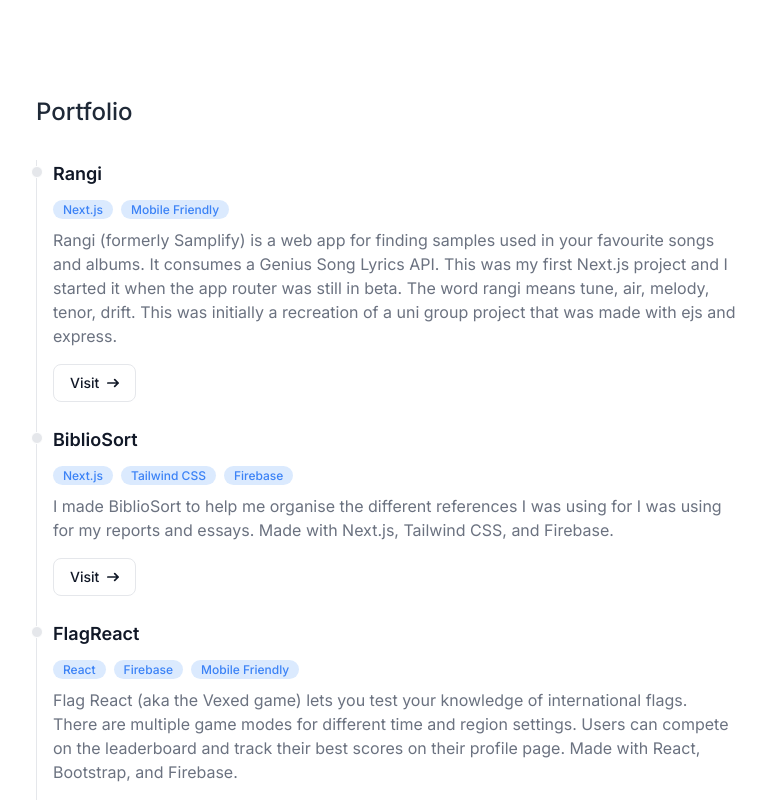
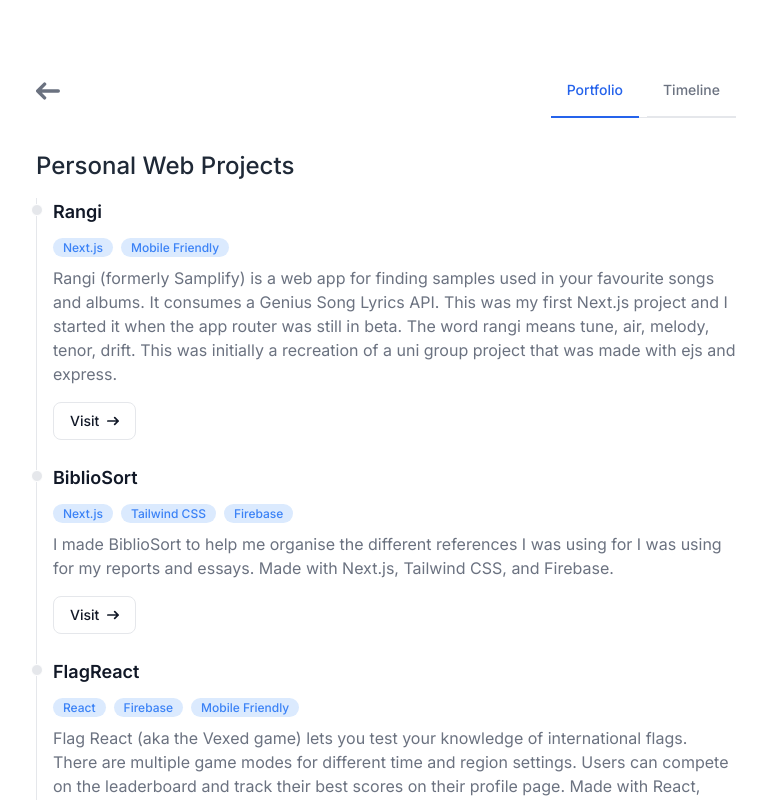
Before and after one commit to ElPlaso/portfolio, a Next.js app: page /portfolio in a window 1280 px wide. Shown: the top 800 px of the page, without its empty margins (254-1021 px from the left). Built offline with nearby package versions, Linux system fonts and the light colour scheme.

Commit message:
add layout and navbar.

```diff
--- /dev/null
+++ b/src/app/(main)/layout.tsx
@@ -0,0 +1,17 @@
+import NavBar from "@/components/layout/navbar";
+import Link from "next/link";
+
+export default function RootLayout({
+  children,
+}: {
+  children: React.ReactNode;
+}) {
+  return (
+    <main className="flex min-h-screen flex-col items-center justify-between p-8 max-sm:px-4 max-sm:py-0">
+      <div className="flex flex-col space-y-8 w-[700px] mt-8 max-md:mt-2 max-md:w-[100%] items-start justify-start mb-16">
+        <NavBar />
+        <div>{children}</div>
+      </div>
+    </main>
+  );
+}
--- a/src/app/portfolio/page.tsx
+++ b/src/app/(main)/portfolio/page.tsx
@@ -1,6 +1,5 @@
 import ProjectListItem from "@/components/project-list-item";
 import Project from "@/types/project";
-import Link from "next/link";
 
 const projects: Project[] = [
   {
@@ -28,10 +27,9 @@
 
 export default function PortfolioPage() {
   return (
-    <main className="flex min-h-screen flex-col items-center justify-between p-16 max-sm:p-4">
-      <div className="flex flex-col space-y-8 w-[700px] mt-8 max-md:mt-2 max-md:w-[100%] items-start justify-start mb-16">
-        <h1 className="text-gray-800 text-2xl font-medium dark:text-white">
-          Portfolio
+    <>
+      <h1 className="text-gray-800 text-2xl font-medium dark:text-white mb-4">
+        Personal Web Projects
       </h1>
       <ol className="relative border-l border-gray-200 dark:border-gray-700 space-y-6">
         {projects.map((project) => (
@@ -40,10 +38,6 @@
           </li>
         ))}
       </ol>
-      </div>
-      <Link href="/" className="text-blue-500 hover:underline">
-        Go Back
-      </Link>
-    </main>
+    </>
   );
 }
--- /dev/null
+++ b/src/app/(main)/timeline/page.tsx
@@ -0,0 +1,3 @@
+export default function TimelinePage() {
+  return <></>;
+}
--- /dev/null
+++ b/src/components/layout/navbar-link.tsx
@@ -0,0 +1,24 @@
+"use client";
+
+import NavBarLink from "@/types/navbarlink";
+import Link from "next/link";
+import { usePathname } from "next/navigation";
+
+export default function NavBarLink({ navbarLink }: { navbarLink: NavBarLink }) {
+  const pathname = usePathname();
+  const isActive = navbarLink.href === pathname;
+  return (
+    <Link
+      href={navbarLink.href}
+      className={
+        "inline-block p-4 border-b-2 rounded-t-lg " +
+        (isActive
+          ? "text-blue-600 border-b-2 border-blue-600 dark:text-blue-500 dark:border-blue-500"
+          : "hover:text-gray-600 hover:border-gray-300 dark:hover:text-gray-300")
+      }
+      aria-current="page"
+    >
+      {navbarLink.title}
+    </Link>
+  );
+}
--- /dev/null
+++ b/src/components/layout/navbar.tsx
@@ -0,0 +1,40 @@
+import Link from "next/link";
+import NavBarLink from "./navbar-link";
+
+const navbarLinks = [
+  { title: "Portfolio", href: "/portfolio" },
+  { title: "Timeline", href: "/timeline" },
+];
+
+export default function NavBar() {
+  return (
+    <nav className="bg-white border-gray-200 dark:bg-gray-900 flex flex-row w-full justify-between items-center dark:px-4 dark:py-1 dark:rounded-lg">
+      <Link href="/">
+        <svg
+          className="w-6 h-6 text-gray-500 dark:text-white hover:text-blue-500 space-x-2"
+          aria-hidden="true"
+          xmlns="http://www.w3.org/2000/svg"
+          fill="none"
+          viewBox="0 0 14 10"
+        >
+          <path
+            stroke="currentColor"
+            stroke-linecap="round"
+            stroke-linejoin="round"
+            stroke-width="2"
+            d="M13 5H1m0 0 4 4M1 5l4-4"
+          />
+        </svg>
+      </Link>
+      <div className="text-sm font-medium text-center text-gray-500 border-b border-gray-200 dark:text-gray-400 dark:border-gray-700">
+        <ul className="flex flex-wrap -mb-px space-x-2">
+          {navbarLinks.map((navbarLink) => (
+            <li key={navbarLink.title}>
+              <NavBarLink navbarLink={navbarLink} />
+            </li>
+          ))}
+        </ul>
+      </div>
+    </nav>
+  );
+}
--- /dev/null
+++ b/src/types/navbarlink.ts
@@ -0,0 +1,4 @@
+export default interface NavBarLink {
+    title: string;
+    href: string;
+}
```
Lines whose indentation alone changed are shown as unchanged.
